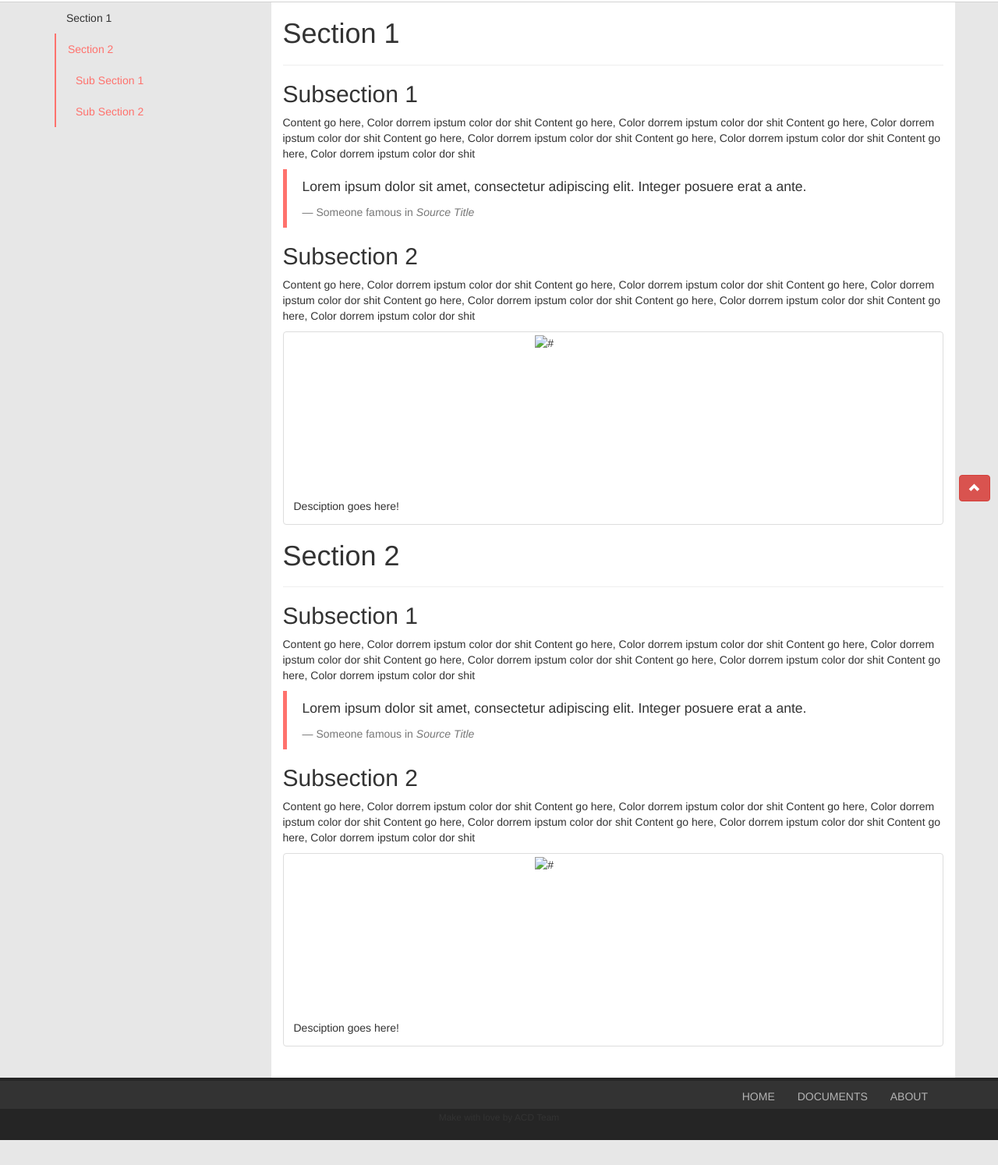
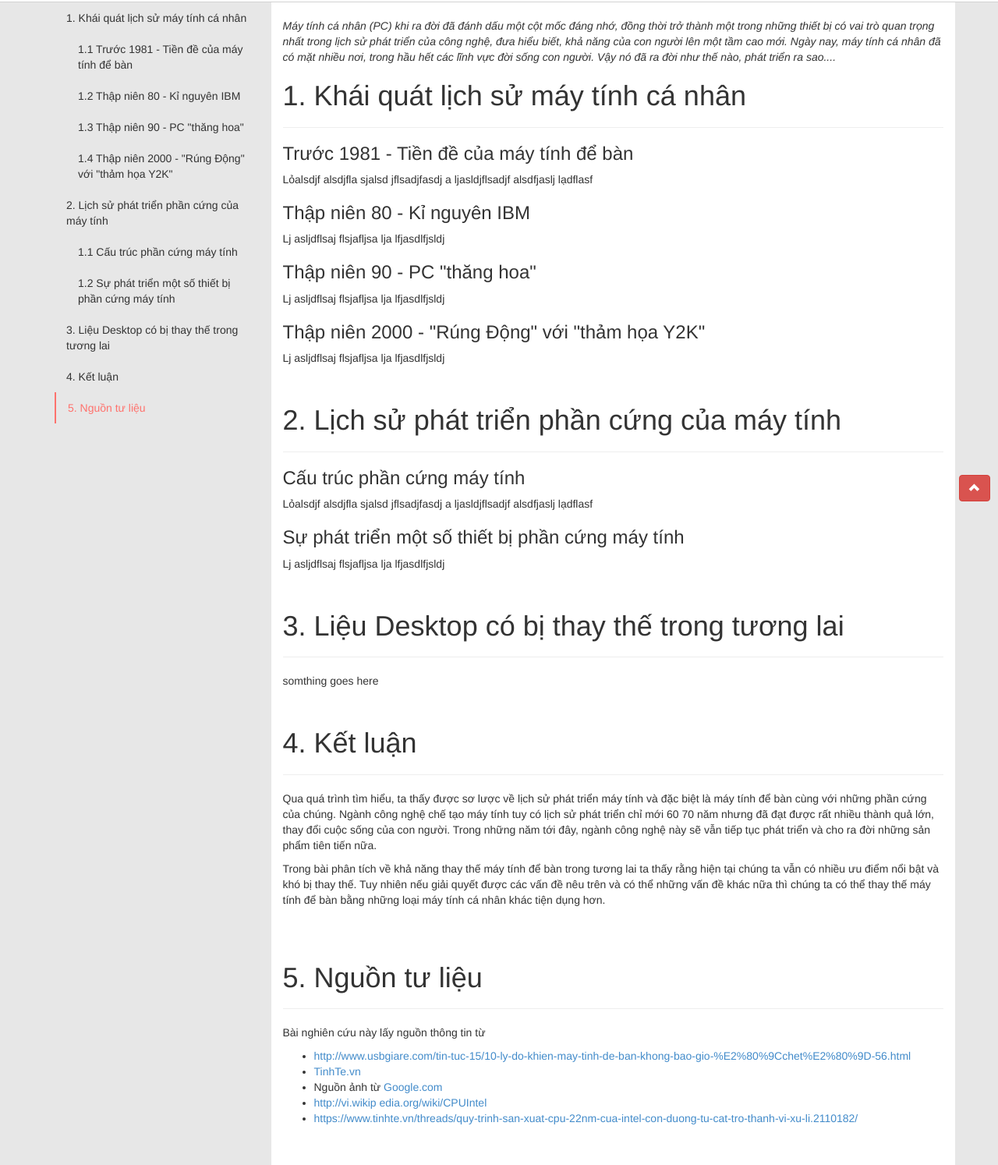
Before and after one commit to nlug/Assignment, a plain HTML site: page documents.html in a window 1280 px wide. Shown: the part 137-1631 px from the top of the page at 78% size. Before the commit the page ends 1599 px from the top, so only its background shows below. Drawn offline with nearby package versions, Linux system fonts and the light colour scheme.

Commit message:
Update documents and fix some css isses

```diff
--- a/css/style.css
+++ b/css/style.css
@@ -50,6 +50,7 @@ body {
 }
 .content {
 	background-color: white;
+	padding-top: 20px;
 	padding-bottom: 20px;
 }
 .nav {
@@ -75,15 +76,15 @@ body {
 .main-nav li.active a {
 	color: #ff726d;
 }
-.main-nav .nav {
+/*.main-nav .nav {
 	display: none;
+}*/
+.main-nav .nav li {
+	padding-left: 15px;
 }
-.main-nav .nav li {
-	padding-left: 10px;
-}
-.main-nav .active .nav {
+/*.main-nav .active .nav {
 	display: block;
-}
+}*/
 .sidebar {
 	position: relative;
 }
@@ -91,6 +92,7 @@ body {
 	width: 100%;
 	position: absolute;
 	top: 10px;
+	padding-right: 27px;
 }
 .gotop {
 	position: fixed;
--- a/documents.html
+++ b/documents.html
@@ -17,7 +17,7 @@
       <script src="https://oss.maxcdn.com/respond/1.4.2/respond.min.js"></script>
     <![endif]-->
   </head>
-  <body data-spy="scroll" data-target=".sidebar">
+  <body data-spy="scroll" data-target=".sidebar" data-offset="20">
 
     <div class="cover" id="top">
       <div class="container">
@@ -38,61 +38,111 @@
         <div class="col-md-3 sidebar hidden-print hidden-xs hidden-sm">
           <ul class="main-nav nav" role="tablist">
             <li>
-              <a href="#section1">Section 1</a>
+              <a href="#section1">1. Khái quát lịch sử máy tính cá nhân</a>
               <ul class="nav">
-                <li><a href="#sub-section1">Sub Section 1</a></li>
-                <li><a href="#sub-section2">Sub Section 2</a></li>
+                <li><a href="#sub1-section1">1.1 Trước 1981 - Tiền đề của máy tính để bàn</a></li>
+                <li><a href="#sub2-section1">1.2 Thập niên 80 - Kỉ nguyên IBM</a></li>
+                <li><a href="#sub3-section1">1.3 Thập niên 90 - PC "thăng hoa"</a></li>
+                <li><a href="#sub4-section1">1.4 Thập niên 2000 - "Rúng Động" với "thảm họa Y2K"</a></li>
               </ul>
             </li>
             <li>
-              <a href="#section2">Section 2</a>
+              <a href="#section2">2. Lịch sử phát triển phần cứng của máy tính</a>
               <ul class="nav">
-                <li><a href="#">Sub Section 1</a></li>
-                <li><a href="#">Sub Section 2</a></li>
+                <li><a href="#sub1-section2">1.1 Cấu trúc phần cứng máy tính</a></li>
+                <li><a href="#sub2-section2">1.2 Sự phát triển một số thiết bị phần cứng máy tính</a></li>
               </ul>
             </li>
-
+            <li>
+              <a href="#section3">3. Liệu Desktop có bị thay thế trong tương lai</a>
+            </li>
+            <li>
+              <a href="#section4">4. Kết luận</a>
+            </li>
+            <li>
+              <a href="#section5">5. Nguồn tư liệu</a>
+            </li>
           </ul>
         </div>
         <div class="col-md-9 content">
+          <p id="tomtat">
+            <em>
+            Máy tính cá nhân (PC) khi ra đời đã đánh dấu một cột mốc đáng nhớ, đồng thời trở thành một trong những thiết bị có vai trò quan trọng nhất trong lịch sử phát triển của công nghệ, đưa hiểu biết, khả năng của con người lên một tầm cao mới. Ngày nay, máy tính cá nhân đã có mặt nhiều nơi, trong hầu hết các lĩnh vực đời sống con người. Vậy nó đã ra đời như thế nào, phát triển ra sao....
+            </em>
+          </p>
           <div id="section1">
-          <h1>Section 1</h1>
-          <hr>
-          <div id="sub-section1">
-          <h2>Subsection 1</h2>
-          <p>Content go here, Color dorrem ipstum color dor shit Content go here, Color dorrem ipstum color dor shit Content go here, Color dorrem ipstum color dor shit Content go here, Color dorrem ipstum color dor shit Content go here, Color dorrem ipstum color dor shit Content go here, Color dorrem ipstum color dor shit </p>
-          <blockquote>
-          <p>Lorem ipsum dolor sit amet, consectetur adipiscing elit. Integer posuere erat a ante.</p>
-          <footer>Someone famous in <cite title="Source Title">Source Title</cite></footer>
-          </blockquote>
-          </div>
-          <div id="sub-section2">
-          <h2>Subsection 2</h2>
-          <p>Content go here, Color dorrem ipstum color dor shit Content go here, Color dorrem ipstum color dor shit Content go here, Color dorrem ipstum color dor shit Content go here, Color dorrem ipstum color dor shit Content go here, Color dorrem ipstum color dor shit Content go here, Color dorrem ipstum color dor shit </p>
-          <div class="thumbnail">
-            <img src="" alt="#" width="200px" height="200px">
-            <div class="caption">Desciption goes here!</div>
-          </div>
-          </div>
-          </div>
+            <h1>1. Khái quát lịch sử máy tính cá nhân</h1>
+            <hr>
+            <div id="sub1-section1">
+              <h3>Trước 1981 - Tiền đề của máy tính để bàn</h3>
+              <p>Lỏalsdjf alsdjfla sjalsd jflsadjfasdj a ljasldjflsadjf alsdfjaslj lạdflasf</p>
+            </div>
+
+            <div id="sub2-section1">
+              <h3>Thập niên 80 - Kỉ nguyên IBM</h3>
+              <p>Lj asljdflsaj flsjafljsa lja lfjasdlfjsldj</p>
+            </div>
+
+            <div id="sub3-section1">
+              <h3>Thập niên 90 - PC "thăng hoa"</h3>
+              <p>Lj asljdflsaj flsjafljsa lja lfjasdlfjsldj</p>
+            </div>
+
+            <div id="sub4-section1">
+              <h3>Thập niên 2000 - "Rúng Động" với "thảm họa Y2K"</h3>
+              <p>Lj asljdflsaj flsjafljsa lja lfjasdlfjsldj</p>
+            </div>
+          </div><br>
 
           <div id="section2">
-          <h1>Section 2</h1>
-          <hr>
-          <h2>Subsection 1</h2>
-          <p>Content go here, Color dorrem ipstum color dor shit Content go here, Color dorrem ipstum color dor shit Content go here, Color dorrem ipstum color dor shit Content go here, Color dorrem ipstum color dor shit Content go here, Color dorrem ipstum color dor shit Content go here, Color dorrem ipstum color dor shit </p>
-          <blockquote>
-          <p>Lorem ipsum dolor sit amet, consectetur adipiscing elit. Integer posuere erat a ante.</p>
-          <footer>Someone famous in <cite title="Source Title">Source Title</cite></footer>
-          </blockquote>
-          <h2>Subsection 2</h2>
-          <p>Content go here, Color dorrem ipstum color dor shit Content go here, Color dorrem ipstum color dor shit Content go here, Color dorrem ipstum color dor shit Content go here, Color dorrem ipstum color dor shit Content go here, Color dorrem ipstum color dor shit Content go here, Color dorrem ipstum color dor shit </p>
-          <div class="thumbnail">
-            <img src="" alt="#" width="200px" height="200px">
-            <div class="caption">Desciption goes here!</div>
-          </div>
-          </div>
+            <h1>2. Lịch sử phát triển phần cứng của máy tính</h1>
+            <hr>
+            <div id="sub1-section2">
+              <h3>Cấu trúc phần cứng máy tính</h3>
+              <p>Lỏalsdjf alsdjfla sjalsd jflsadjfasdj a ljasldjflsadjf alsdfjaslj lạdflasf</p>
+            </div>
 
+            <div id="sub2-section2">
+              <h3>Sự phát triển một số thiết bị phần cứng máy tính</h3>
+              <p>Lj asljdflsaj flsjafljsa lja lfjasdlfjsldj</p>
+            </div>
+          </div><br>
+
+          <div id="section3">
+            <h1>3. Liệu Desktop có bị thay thế trong tương lai</h1>
+            <hr>
+            <p>somthing goes here</p>
+          </div><br>
+
+          <div id="section4">
+            <h1>4. Kết luận</h1>
+            <hr>
+            <p>Qua quá trình tìm hiểu, ta thấy được sơ lược về lịch sử phát triển máy tính và đặc biệt là máy tính để bàn cùng với những phần cứng của chúng. Ngành công nghệ chế tạo máy tính tuy có lịch sử phát triển chỉ mới 60 70 năm nhưng đã đạt được rất nhiều thành quả lớn, thay đổi cuộc sống của con người. Trong những năm tới đây, ngành công nghệ này sẽ vẫn tiếp tục phát triển và cho ra đời những sản phẩm tiên tiến nữa.</p>
+            <p>Trong bài phân tích về khả năng thay thế máy tính để bàn trong tương lai ta thấy rằng hiện tại chúng ta vẫn có nhiều ưu điểm nổi bật và khó bị thay thế. Tuy nhiên nếu giải quyết được các vấn đề nêu trên và có thể những vấn đề khác nữa thì chúng ta có thể thay thế máy tính để bàn bằng những loại máy tính cá nhân khác tiện dụng hơn.</p>
+          </div><br><br>
+
+          <div id="section5">
+            <h1>5. Nguồn tư liệu</h1>
+            <hr>
+            <p>
+              Bài nghiên cứu này lấy nguồn thông tin từ
+              <ul>
+                <li>
+                  <a href="http://www.usbgiare.com/tin-tuc-15/10-ly-do-khien-may-tinh-de-ban-khong-bao-gio-%E2%80%9Cchet%E2%80%9D-56.html" target="_blank">http://www.usbgiare.com/tin-tuc-15/10-ly-do-khien-may-tinh-de-ban-khong-bao-gio-%E2%80%9Cchet%E2%80%9D-56.html</a>
+                </li>
+                <li>
+                  <a href="http://www.tinhtte.vn" target="_blank">TinhTe.vn</a>
+                </li>
+                <li>Nguồn ảnh từ <a href="http://google.com" target="_blank">Google.com</a></li>
+                <li>
+                  <a href="http://vi.wikip edia.org/wiki/CPUIntel" target="_blank">http://vi.wikip edia.org/wiki/CPUIntel</a>
+                </li>
+                <li>
+                  <a href="https://www.tinhte.vn/threads/quy-trinh-san-xuat-cpu-22nm-cua-intel-con-duong-tu-cat-tro-thanh-vi-xu-li.2110182/" target="_blank">https://www.tinhte.vn/threads/quy-trinh-san-xuat-cpu-22nm-cua-intel-con-duong-tu-cat-tro-thanh-vi-xu-li.2110182/</a>
+                </li>
+              </ul>
+            </p>
+          </div><br>
         </div>
 
       </div>
```
Also changed, not shown: index.html (+1 -1 lines).
